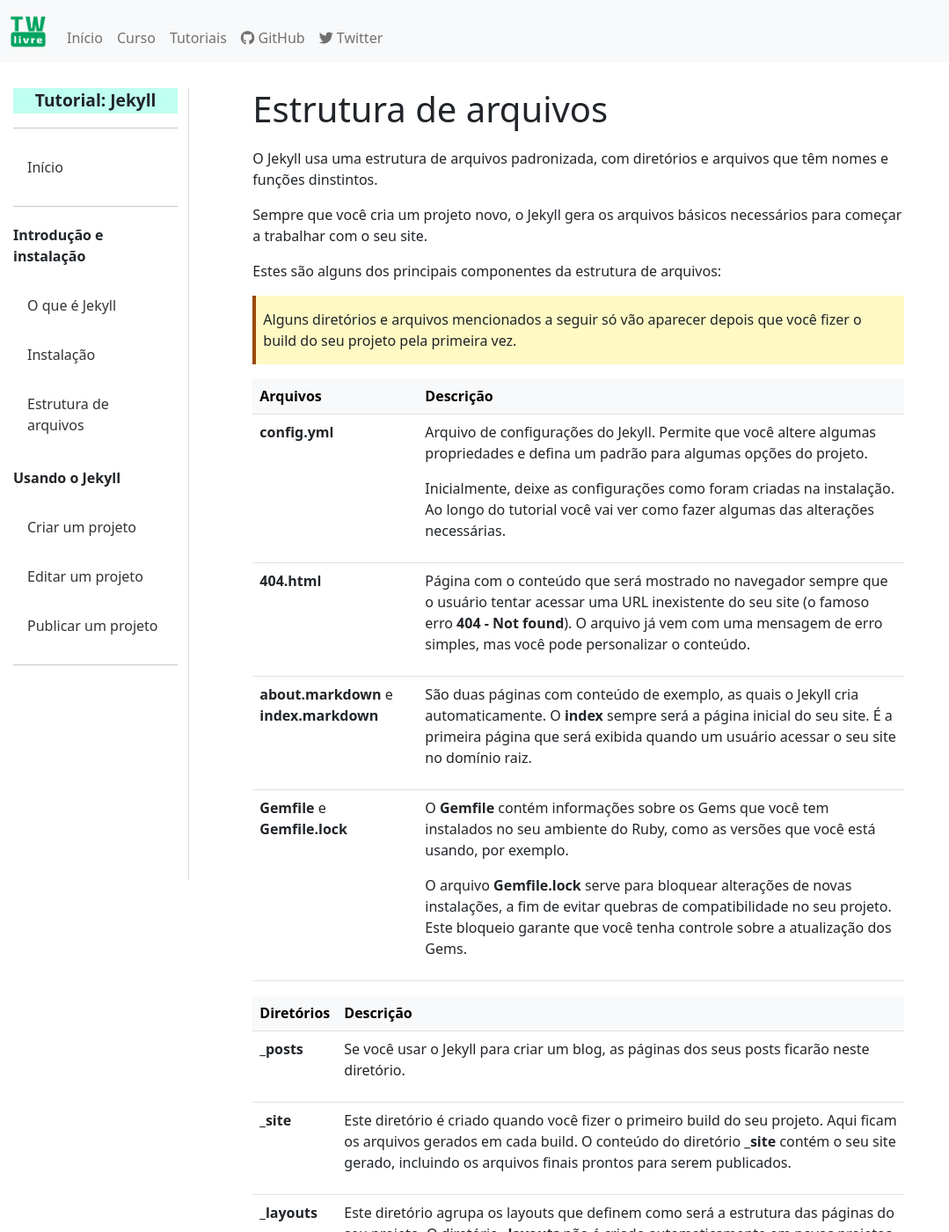
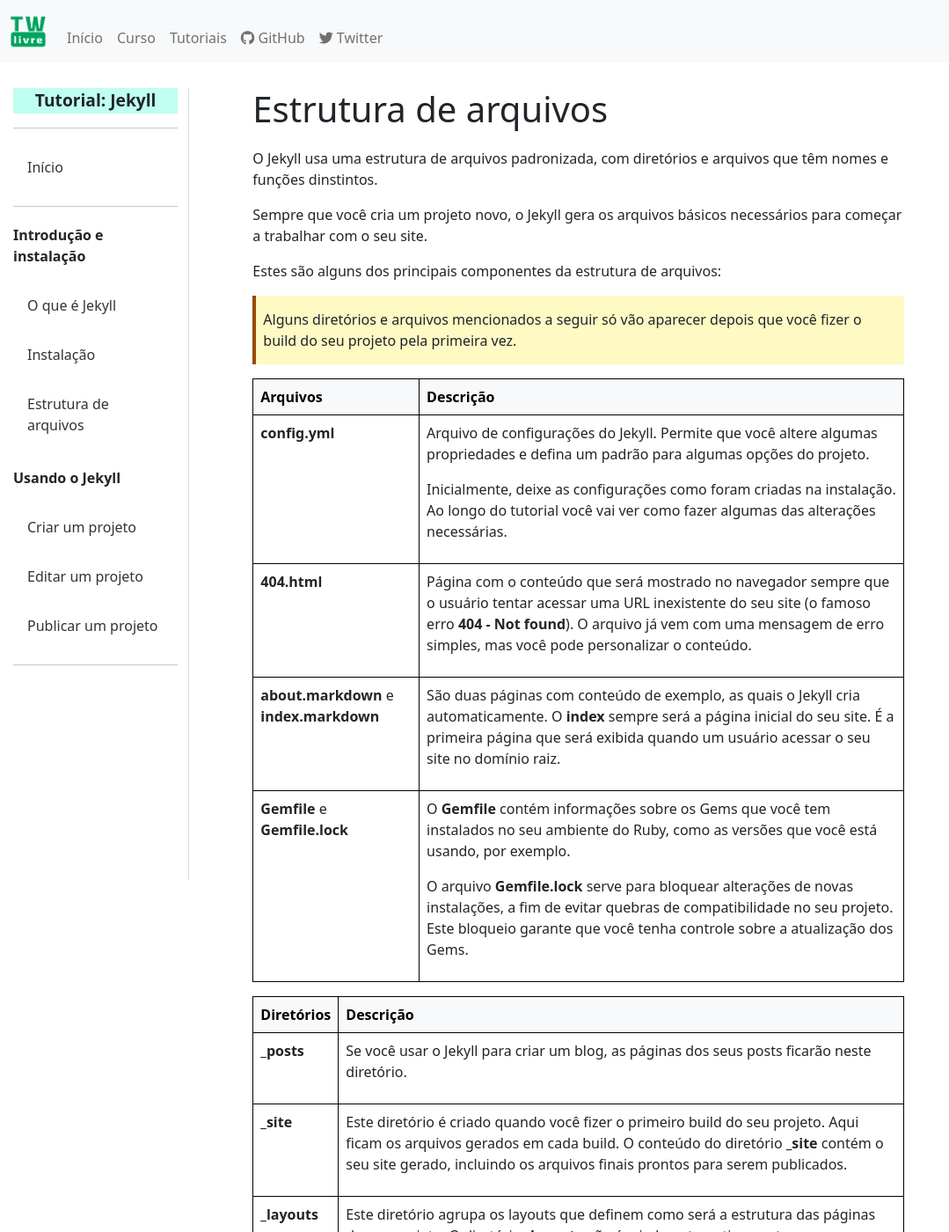
Before and after one commit to james-sabel/tw-livre, a Jekyll site: the page built from tutoriais/jekyll/estrutura.md, in a window 1280 px wide and 1400 px high. Shown: the whole window at 88% size, without its empty margins (0-1079 px from the left). Built offline with Jekyll 4.4.1, drawn with Linux system fonts in a browser that asks for light colours; nearby versions of some CDN libraries.

Commit message:
- Atualização dos arquivos GEM do Ruby para corrigir erro do Bundler; - Melhorias no CSS para aplicar estilo em blocos de código.

```diff
--- a/Gemfile
+++ b/Gemfile
@@ -31,3 +31,5 @@
 # Lock `http_parser.rb` gem to `v0.6.x` on JRuby builds since newer versions of the gem
 # do not have a Java counterpart.
 gem "http_parser.rb", "~> 0.6.0", :platforms => [:jruby]
+
+gem "webrick", "~> 1.8"
--- a/res/css/curso.css
+++ b/res/css/curso.css
@@ -14,6 +14,16 @@
 
 li {
     margin-top: 15px;
+}
+
+th,
+td {
+    border: solid 1px #000;
+    padding: 5px;
+}
+
+th {
+    background-color: #e3e3e3;
 }
 
 .curso-container {
@@ -169,10 +179,14 @@
 
 /* CÓDIGO */
 
-.language-text,
 .language-html,
 .terminal {
     background-color: #1D1E22;
     color: #fff;
     padding: 5px;
 }
+
+.language-text {
+    color: #1D1E22;
+    padding: 5px;
+}
```
Also changed, not shown: Gemfile.lock.
